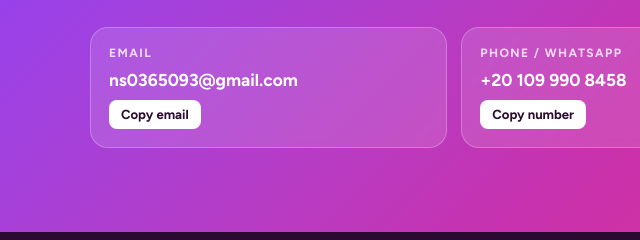
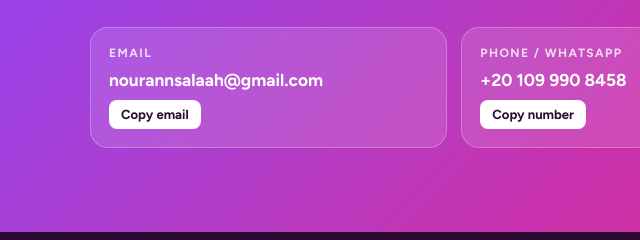
Before and after one commit to nouranSalahh/Portfolio, a plain HTML site: page index.html in a window 1280 px wide. Shown: the part 10520-10760 px from the top of the page, 0-640 px from the left. Drawn offline with nearby package versions, Linux system fonts and the light colour scheme.

Commit message:
Add files via upload

```diff
--- a/index.html
+++ b/index.html
@@ -366,7 +366,7 @@
     <h2 style="margin-top:12px">Let's grow your store's sales</h2>
     <p class="lead" data-edit="contact-lead">Open to freelance projects and full-time paid media roles. Based in Masr El Gedida, Cairo.</p>
     <div class="clist2">
-      <div class="citem"><small>Email</small><span class="val" id="c-mail">ns0365093@gmail.com</span><button class="copy" type="button" data-copy="c-mail">Copy email</button></div>
+      <div class="citem"><small>Email</small><span class="val" id="c-mail">nourannsalaah@gmail.com</span><button class="copy" type="button" data-copy="c-mail">Copy email</button></div>
       <div class="citem"><small>Phone / WhatsApp</small><span class="val" id="c-tel">+20 109 990 8458</span><button class="copy" type="button" data-copy="c-tel">Copy number</button></div>
       <div class="citem"><small>LinkedIn</small><a href="https://www.linkedin.com/in/nouran-salah-573aab215/" target="_blank" rel="noopener">Nouran Salah ↗</a><span style="opacity:.8;font-size:.9rem">Opens in a new tab</span></div>
     </div>
```
